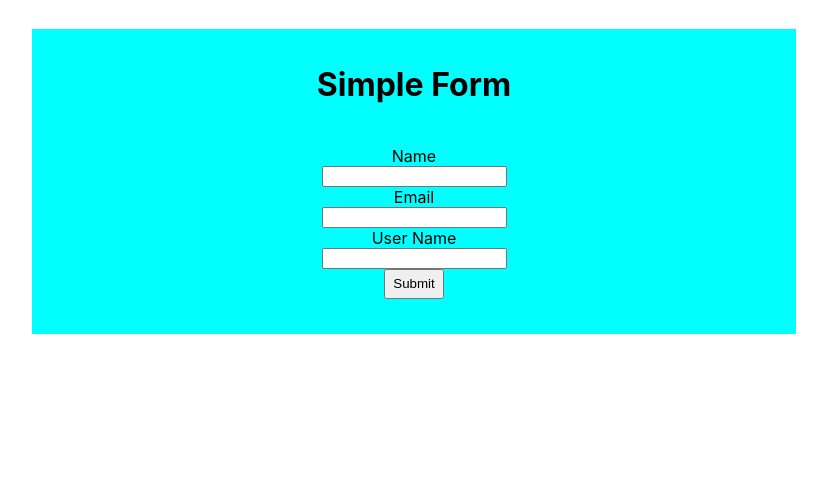
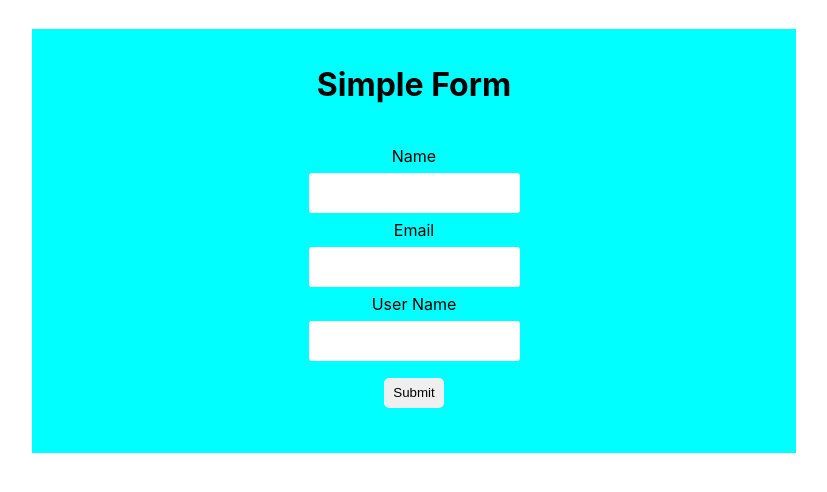
Before and after one commit to veyseltosun/react-formik-form-validation, a React (Create React App) app: page / in a window 1280 px wide. Shown: the top 492 px of the page, without its empty margins (226-1053 px from the left). Built offline with nearby package versions, Linux system fonts and the light colour scheme.

Commit message:
some css.

```diff
--- a/src/index.css
+++ b/src/index.css
@@ -35,12 +35,30 @@ code {
 
 
 }
+input{
+  border: none;
+  height: 30px;
+  width: 100%;
+  border-radius: 3px;
+  margin: 7px;
+  padding: 5px;
+}
+label{
 
+}
 .btn-submit{
 
-
+  margin: 10px;
   width: 60px;
   height: 30px;
-
-
+  border-radius: 5px;
+  border: none;
+  cursor: pointer;
 }
+label{
+  align-items: flex-start;
+}
+.btn-submit:hover{
+  background-color: bisque;
+  color: blue;
+}
```
